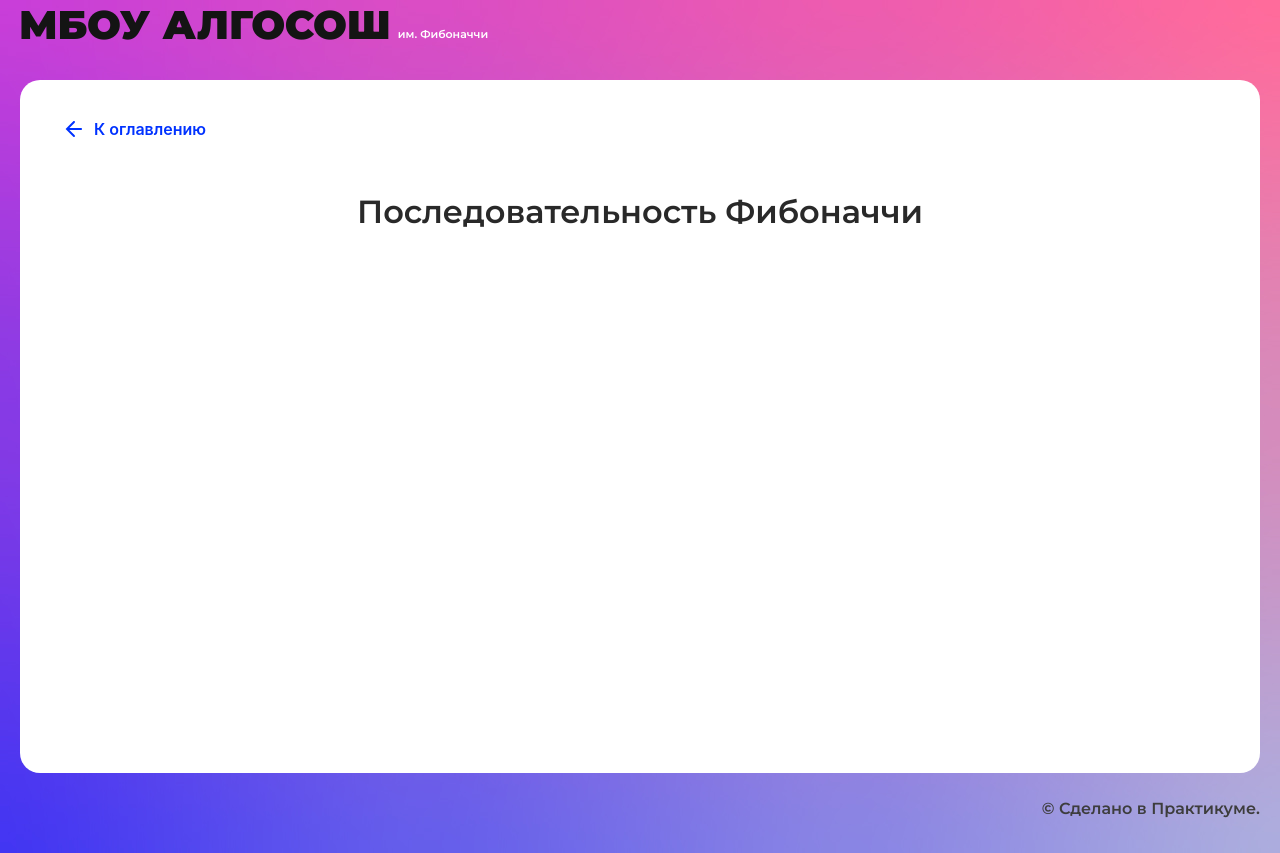
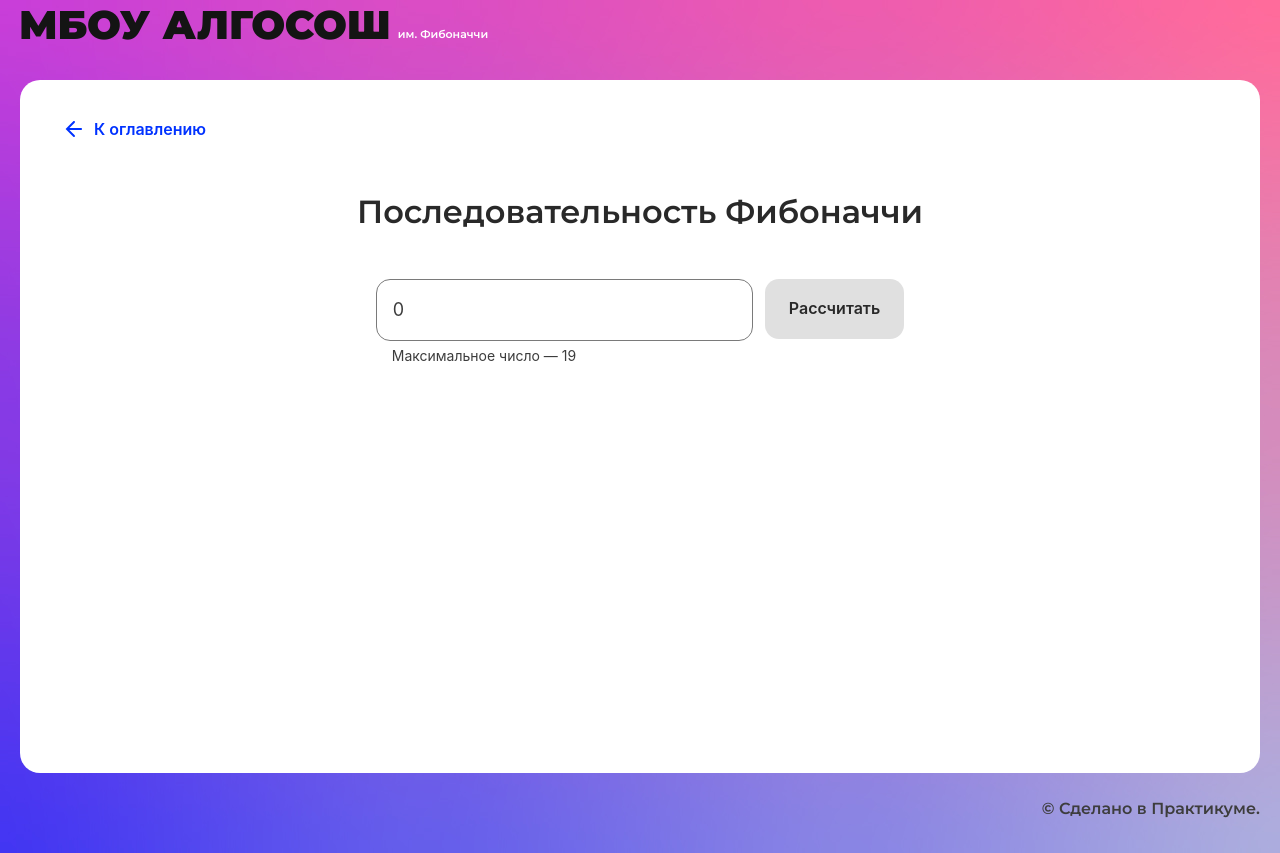
Before and after one commit to levvic/algorithms, a React (Create React App) app: page /fibonacci in a window 1280 px wide. Built offline with nearby package versions, Linux system fonts and the light colour scheme.

Commit message:
feat: fibonacci

```diff
--- /dev/null
+++ b/src/components/fibonacci-page/fibonacci-page.module.css
@@ -0,0 +1,22 @@
+.form {
+    display: flex;
+    flex-direction: row;
+    justify-content: center;
+}
+
+.input {
+    max-width: 377px;
+    margin-right: 12px;
+}
+
+.list {
+    margin-top: 120px;
+    list-style: none;
+    display: flex;
+    flex-direction: row;
+    justify-content: center;
+    gap: 16px;
+    max-width: 944px;
+    flex-wrap: wrap;
+    margin: 48px auto 0;
+}
--- a/src/components/fibonacci-page/fibonacci-page.tsx
+++ b/src/components/fibonacci-page/fibonacci-page.tsx
@@ -1,10 +1,77 @@
 import React from "react";
+import styles from "./fibonacci-page.module.css";
 import { SolutionLayout } from "../ui/solution-layout/solution-layout";
+import { Input } from "../ui/input/input";
+import { ElementStates } from "../../types/element-states";
+import { Button } from "../ui/button/button";
+import { useState, FormEvent } from "react";
+import { Circle } from "../ui/circle/circle";
+import { setInterval } from "../../utils/utils";
 
 export const FibonacciPage: React.FC = () => {
+
+  const [inputValue, setInputValue] = useState<number>(0);
+  const [circles, setCircles] = useState<number[]>([]);
+  const [isLoading, setIsLoading] = useState<boolean>(false);
+
+  const onInputChange = (e: FormEvent<HTMLInputElement>) => {
+    e.preventDefault();
+    setCircles([]);
+    setInputValue(Number(e.currentTarget.value));
+  };
+
+  const calcFibSequence = (n: number) => {
+    const arr: number[] = [];
+    let prev = 1;
+    let next = 1;
+    for (let i = 0; i < n; i++) {
+      arr.push(prev);
+      let temp = next;
+      next = prev + next;
+      prev = temp;
+    }
+    arr.push(prev);
+    return arr;
+  };
+
+  const renderFibSeq = async () => {
+    setIsLoading(true);
+    const arr = calcFibSequence(inputValue);
+
+    for (let i = 0; i < arr.length; i++) {
+      await setInterval(500);
+      setCircles((state) => [...state, arr[i]]);
+    }
+
+    setIsLoading(false);
+  };
+
   return (
     <SolutionLayout title="Последовательность Фибоначчи">
-
+     <form className={styles.form} onSubmit={(e) => e.preventDefault()}>
+     <Input
+          max="19"
+          min="1"
+          step="1"
+          type = 'number'
+          placeholder = "Введите число"
+          extraClass={styles.input}
+          onChange={e => onInputChange(e)}
+          value={inputValue}
+          isLimitText
+        />
+        <Button
+          text='Рассчитать'
+          isLoader={isLoading} onClick={renderFibSeq}
+          disabled = {inputValue === 0 || inputValue > 19}/>
+     </form>
+     <ul className={styles.list}>
+        {circles.map((el, index) => (
+          <li key={index}>
+            <Circle letter={String(el)} state={ElementStates.Default} tail={String(index)} />
+          </li>
+        ))}
+      </ul>
     </SolutionLayout>
   );
 };
--- a/src/components/string/string.tsx
+++ b/src/components/string/string.tsx
@@ -39,22 +39,21 @@ export const StringComponent: React.FC = () => {
     updateCircles();
 
     const mid = elements.length % 2 === 0 ? Math.floor(elements.length / 2) - 1: Math.floor(elements.length / 2);
-    const initialState = elements;
 
     let temp: TElement;
     for (let i = 0; i <= mid; i++) {
       setTimeout(function() {
-        initialState[i].state = ElementStates.Changing;
-        initialState[elements.length - i - 1].state = ElementStates.Changing;
-        setElements(initialState);
+        elements[i].state = ElementStates.Changing;
+        elements[elements.length - i - 1].state = ElementStates.Changing;
+        setElements(elements);
         updateCircles();
         setTimeout(function() {
-          temp = initialState[elements.length - i - 1];
-          initialState[elements.length - i - 1] = initialState[i];
-          initialState[i] = temp;
-          initialState[i].state = ElementStates.Modified;
-          initialState[elements.length - i - 1].state = ElementStates.Modified;
-          setElements(initialState);
+          temp = elements[elements.length - i - 1];
+          elements[elements.length - i - 1] = elements[i];
+          elements[i] = temp;
+          elements[i].state = ElementStates.Modified;
+          elements[elements.length - i - 1].state = ElementStates.Modified;
+          setElements(elements);
           updateCircles();
         }, 1000)
       }, 1000);
```
